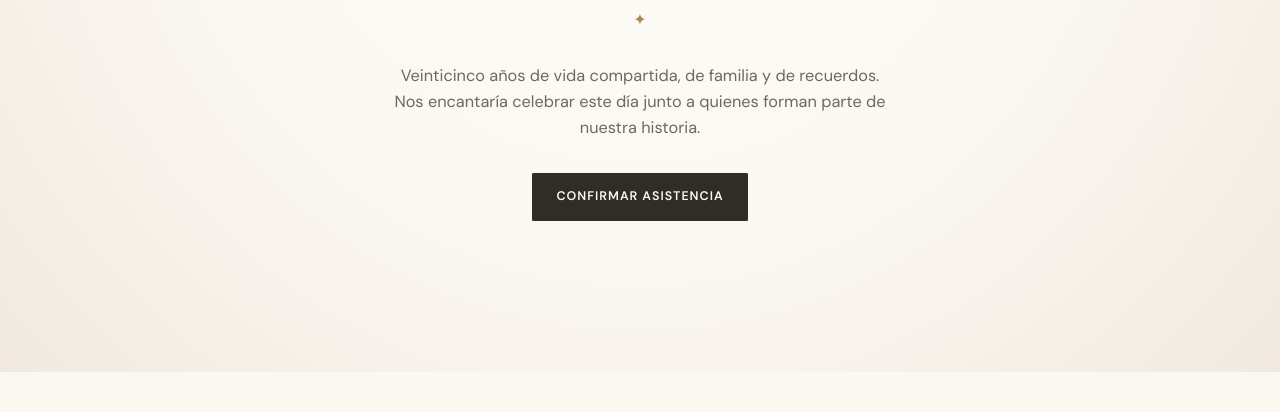
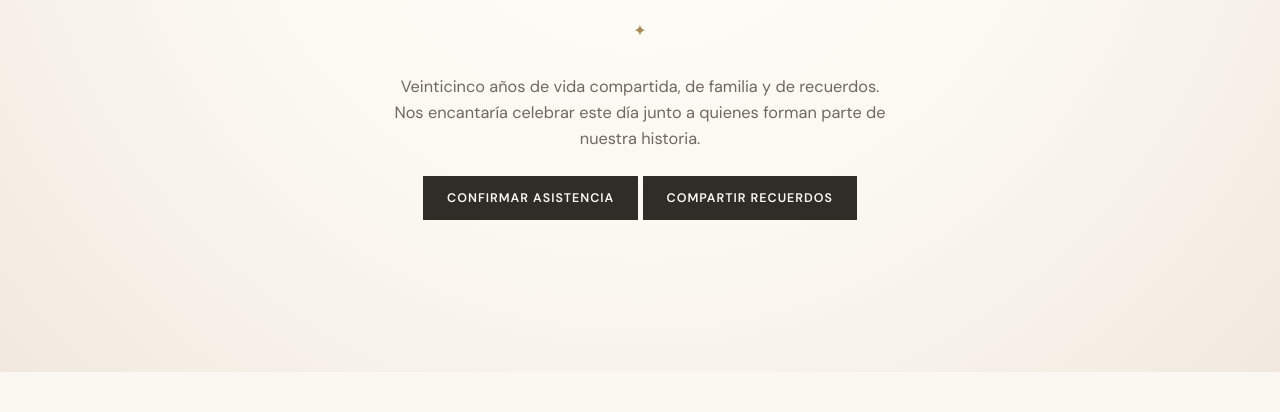
Before and after one commit to joseluistemprado-dotcom/SaveTheDate, a website: page public/index.html in a window 1280 px wide. Shown: the part 388-800 px from the top of the page. Drawn offline with nearby package versions, Linux system fonts and the light colour scheme; no server answers.

Commit message:
Add secondary button for sharing memories

```diff
--- a/public/index.html
+++ b/public/index.html
@@ -22,7 +22,10 @@
         Veinticinco años de vida compartida, de familia y de recuerdos.<br>
         Nos encantaría celebrar este día junto a quienes forman parte de nuestra historia.
       </p>
-      <a class="button" href="#confirmacion">Confirmar asistencia</a>
+      <div class="hero-actions">
+        <a class="button" href="#confirmacion">Confirmar asistencia</a>
+        <a class="button button-secondary" href="#recuerdos">Compartir recuerdos</a>
+      </div>
     </section>
 
     <!-- FOTOGRAFÍAS -->
```
